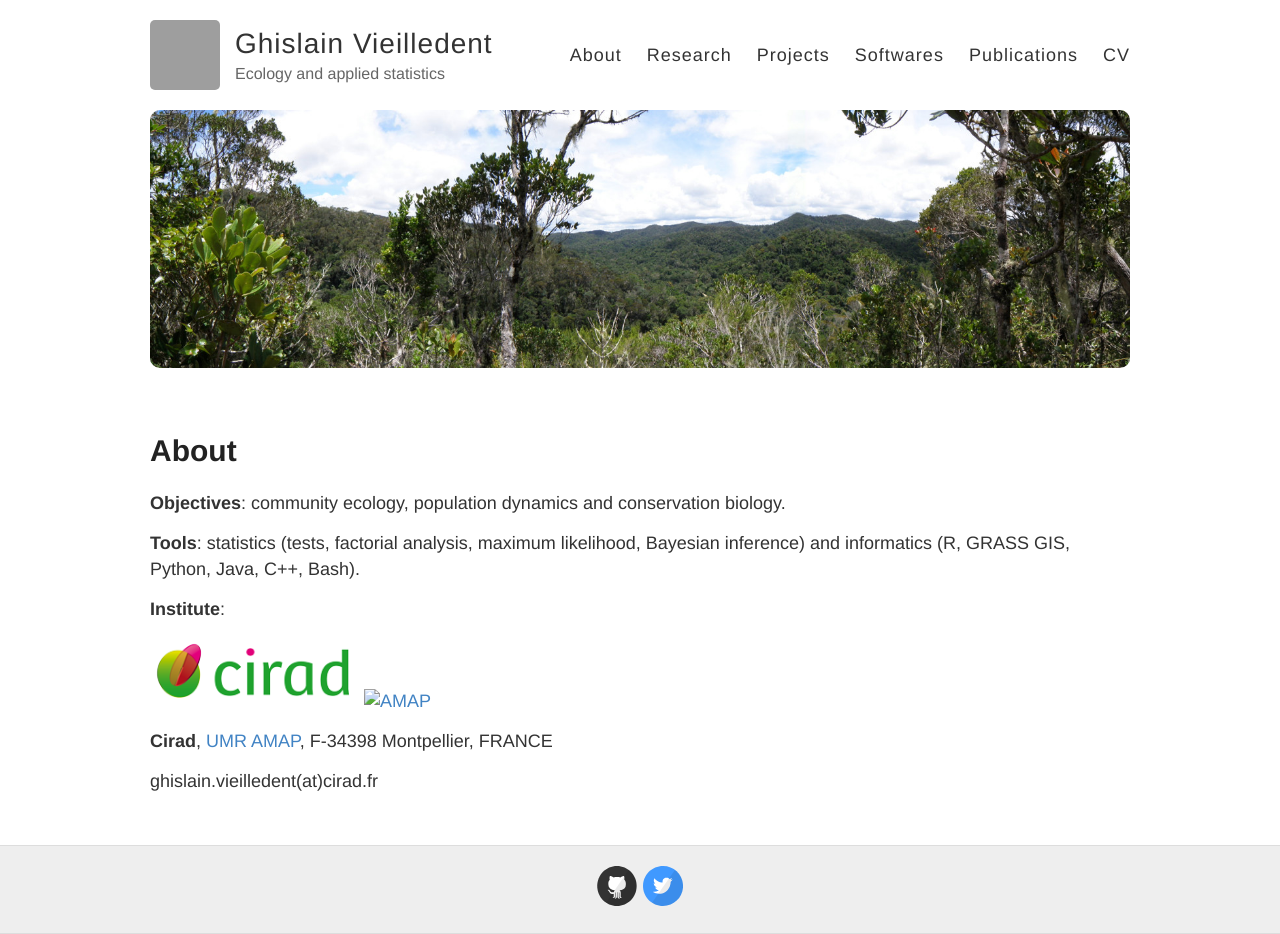
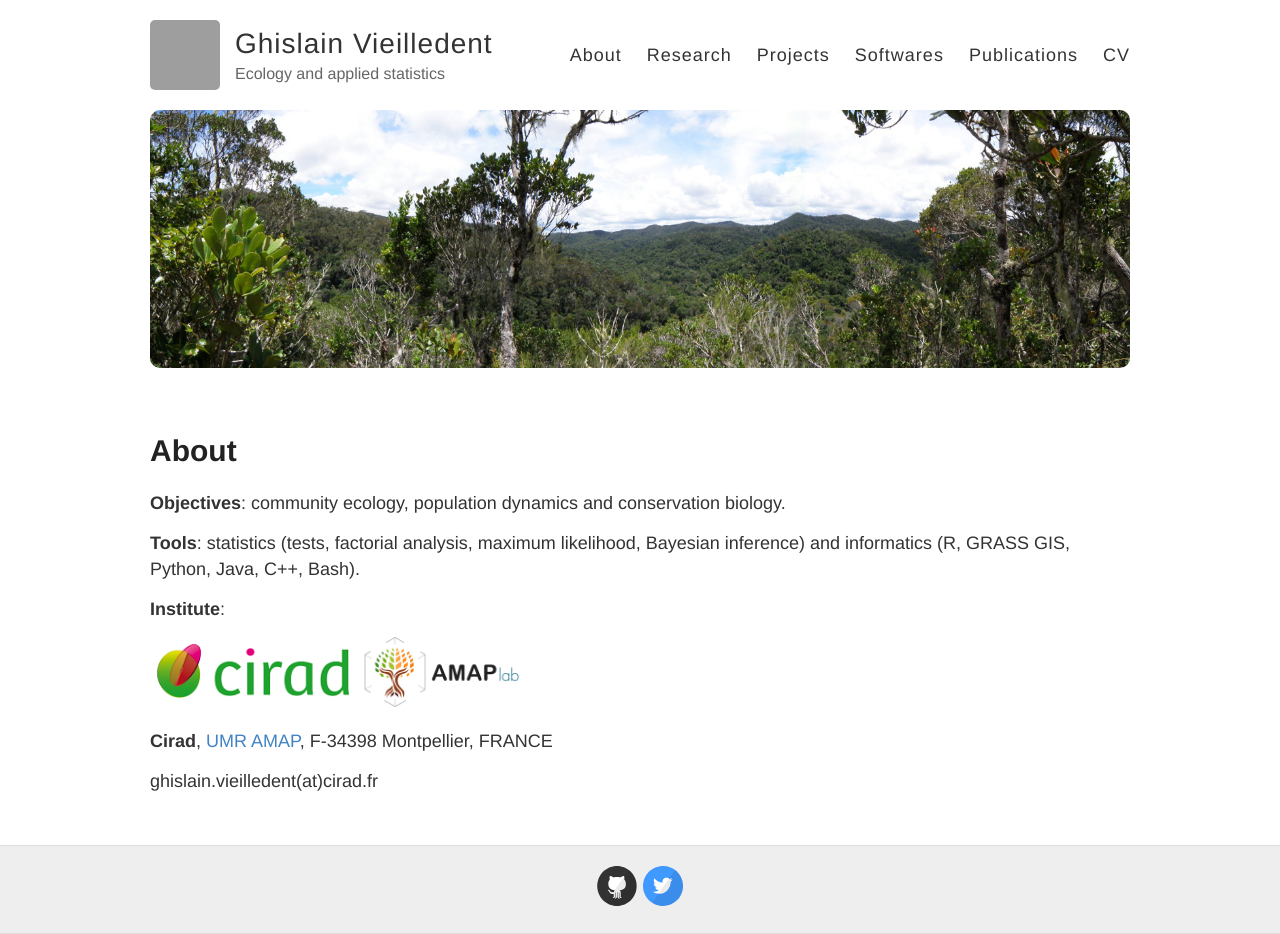
Before and after one commit to ghislainv/ghislainv.github.io, a Jekyll site: the page built from index.md, in a window 1280 px wide. Built offline with Jekyll 4.4.1, drawn with Linux system fonts in a browser that asks for light colours; grey boxes are pictures that could not be loaded.

Commit message:
Correction path logo AMAP

```diff
--- a/index.md
+++ b/index.md
@@ -10,7 +10,7 @@ permalink: /
 **Institute**:
 
 <a href="https://www.cirad.fr/en/"><img alt="Cirad" src="images/logos/logo-Cirad.png" height="70"></a>
-<a href="https://amap.cirad.fr"><img alt="AMAP" src="images/Logo_AMAP.jpg" height="70"></a>
+<a href="https://amap.cirad.fr"><img alt="AMAP" src="images/logos/Logo_AMAP.jpg" height="70"></a>
 
 **Cirad**, [UMR AMAP](https://amap.cirad.fr/), F-34398 Montpellier, FRANCE
 
```
